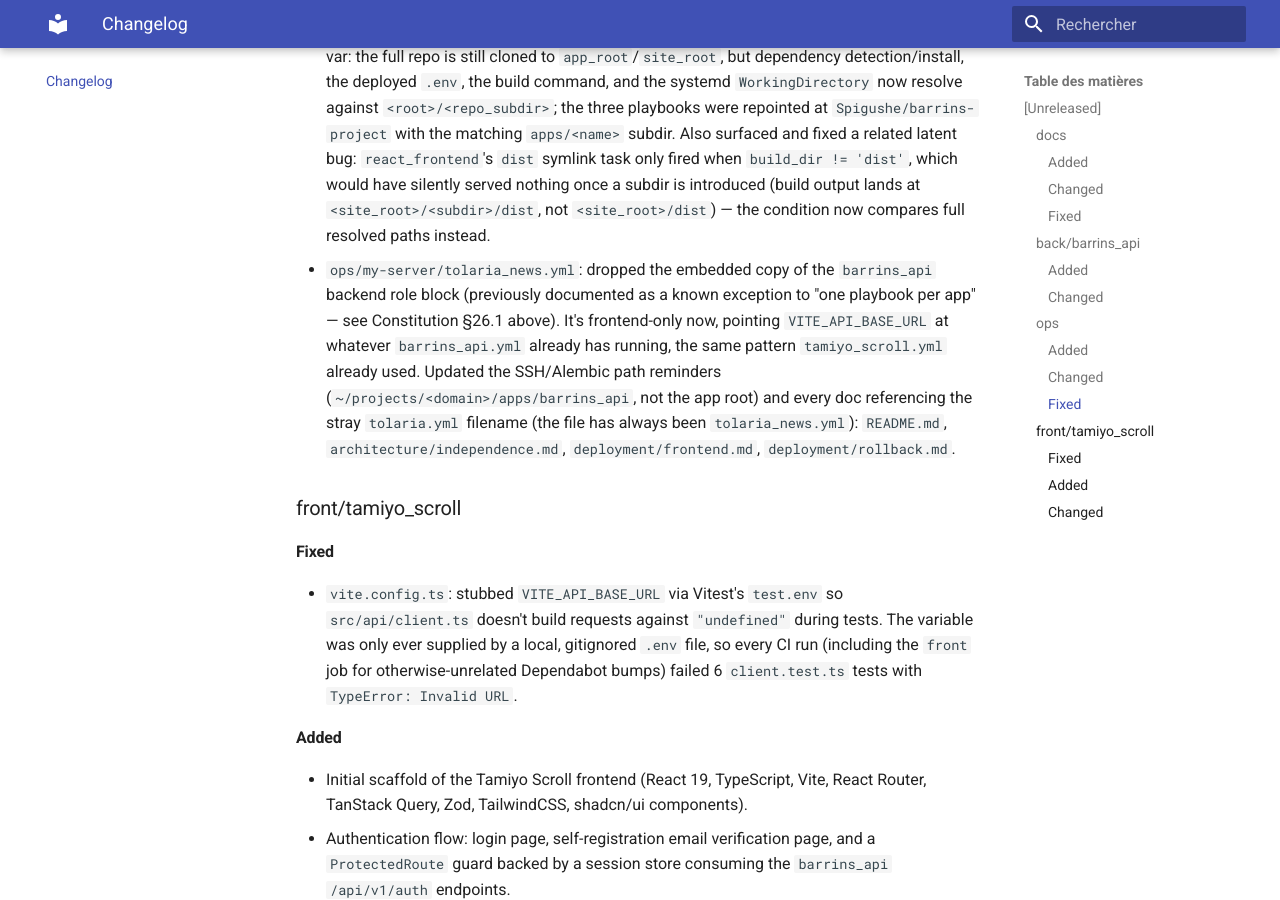
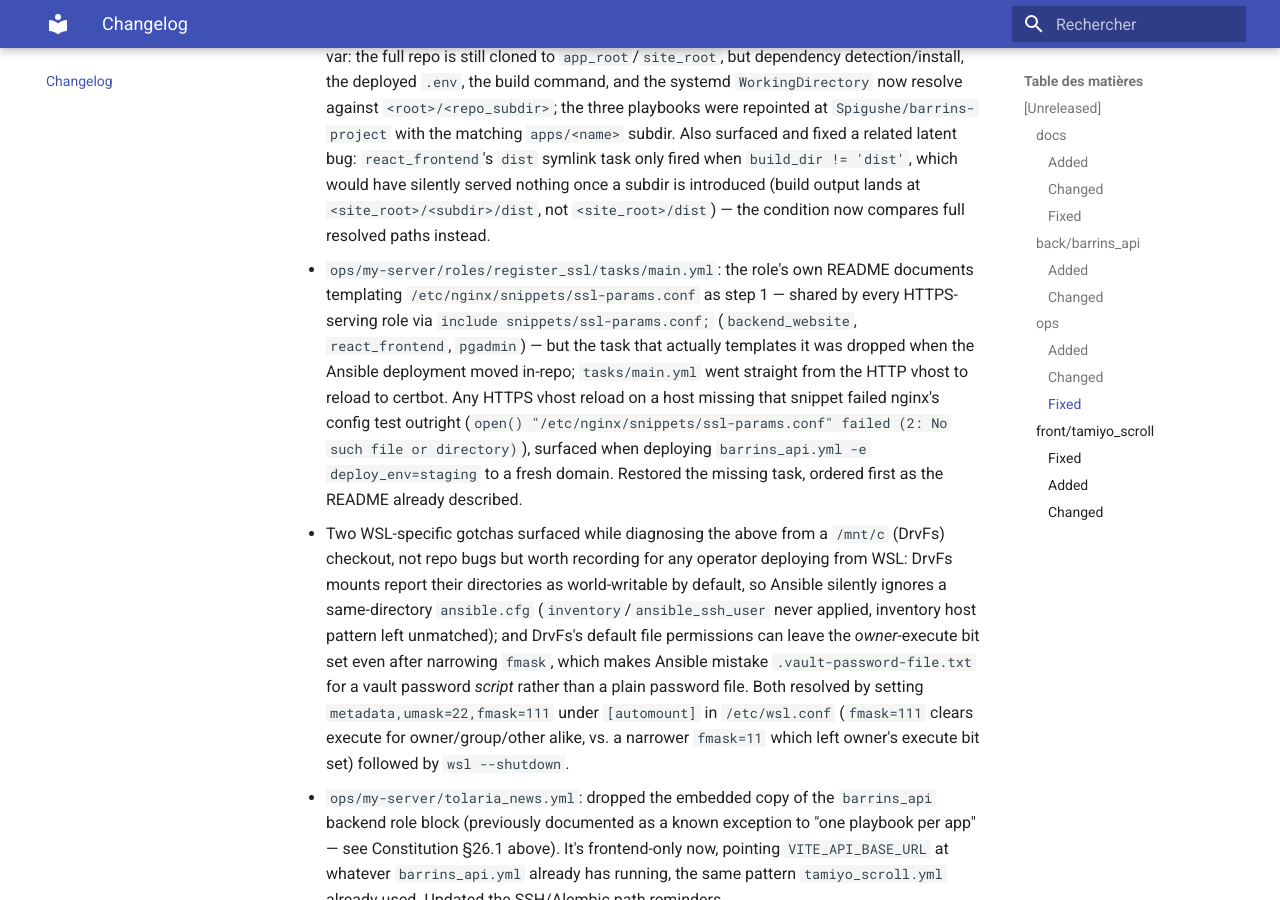
Before and after one commit to Spigushe/barrins-project, an MkDocs documentation site: the page built from docs/content/CHANGELOG.md, in a window 1280 px wide and 900 px high, scrolled down 6453 px. Built offline with MkDocs 1.6.1 and Material for MkDocs 9.7.7, drawn with Linux system fonts in a browser that asks for light colours.

Commit message:
fix(ops): restore missing ssl-params.conf template task in register_ssl
The role's README documented templating /etc/nginx/snippets/ssl-params.conf
as its first step, but the actual task was dropped when the Ansible
deployment moved in-repo — every HTTPS vhost's `include snippets/ssl-params.conf;`
had nothing to include, failing nginx's config test on reload. Restored the
task, ordered first as documented. Also records two WSL/DrvFs environment
gotchas (world-writable ansible.cfg, vault-script misdetection) hit while
diagnosing this from a /mnt/c checkout.

```diff
--- a/docs/content/CHANGELOG.md
+++ b/docs/content/CHANGELOG.md
@@ -309,6 +309,32 @@ sub-repos with actual changes appear in a given release.
   (build output lands at `<site_root>/<subdir>/dist`, not
   `<site_root>/dist`) — the condition now compares full resolved
   paths instead.
+- `ops/my-server/roles/register_ssl/tasks/main.yml`: the role's own
+  README documents templating `/etc/nginx/snippets/ssl-params.conf` as
+  step 1 — shared by every HTTPS-serving role via
+  `include snippets/ssl-params.conf;` (`backend_website`,
+  `react_frontend`, `pgadmin`) — but the task that actually templates
+  it was dropped when the Ansible deployment moved in-repo; `tasks/main.yml`
+  went straight from the HTTP vhost to reload to certbot. Any HTTPS
+  vhost reload on a host missing that snippet failed nginx's config
+  test outright (`open() "/etc/nginx/snippets/ssl-params.conf" failed
+  (2: No such file or directory)`), surfaced when deploying
+  `barrins_api.yml -e deploy_env=staging` to a fresh domain. Restored
+  the missing task, ordered first as the README already described.
+- Two WSL-specific gotchas surfaced while diagnosing the above from a
+  `/mnt/c` (DrvFs) checkout, not repo bugs but worth recording for any
+  operator deploying from WSL: DrvFs mounts report their directories
+  as world-writable by default, so Ansible silently ignores a
+  same-directory `ansible.cfg` (`inventory`/`ansible_ssh_user` never
+  applied, inventory host pattern left unmatched); and DrvFs's default
+  file permissions can leave the *owner*-execute bit set even after
+  narrowing `fmask`, which makes Ansible mistake
+  `.vault-password-file.txt` for a vault password *script* rather than
+  a plain password file. Both resolved by setting
+  `metadata,umask=22,fmask=111` under `[automount]` in `/etc/wsl.conf`
+  (`fmask=111` clears execute for owner/group/other alike, vs. a
+  narrower `fmask=11` which left owner's execute bit set) followed by
+  `wsl --shutdown`.
 - `ops/my-server/tolaria_news.yml`: dropped the embedded copy of the
   `barrins_api` backend role block (previously documented as a known
   exception to "one playbook per app" — see Constitution §26.1
```
Also changed, not shown: 1 other file.
